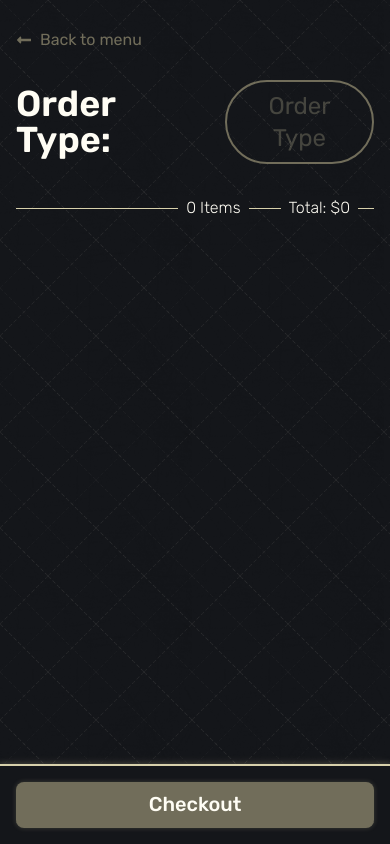
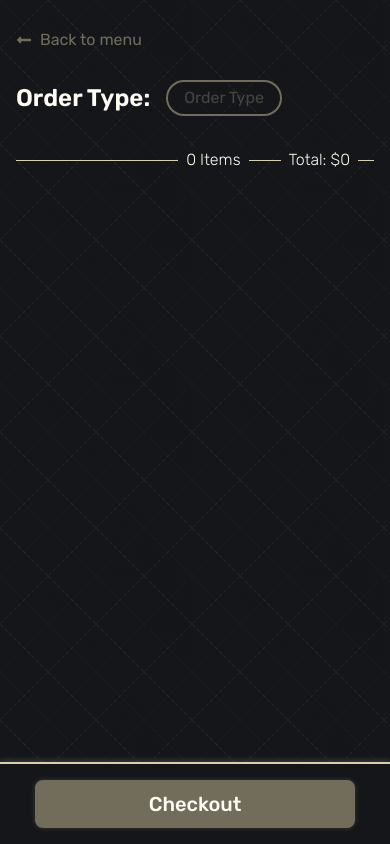
Before and after one commit to MXFrench/restaurant-menu, a React (Vite) app: page /order in a window 390 px wide. Built offline with nearby package versions, Linux system fonts and the light colour scheme; a web font is replaced by a local one.

Commit message:
Get picture in menu item cards and update styles for footer button.

```diff
--- a/src/components/CheckoutBtn.jsx
+++ b/src/components/CheckoutBtn.jsx
@@ -3,7 +3,7 @@
 const CheckoutBtn = () => {
   const navigate = useNavigate();
   return (
-    <button className="text-fg border-b-2 border-accent-2 shadow-main-sm rounded-lg text-xl font-medium text-center p-3 cursor-pointer transition bg-accent-2 hover:bg-accent-1 leading-none"
+    <button className="text-fg border-2 border-accent-2 hover:border-accent-1 shadow-main-sm rounded-lg text-xl font-medium text-center p-3 cursor-pointer transition bg-accent-2 hover:bg-accent-1 leading-none"
       onClick={() => navigate("/checkout")}
     >Checkout</button>
   )
--- a/src/components/OrderCard.jsx
+++ b/src/components/OrderCard.jsx
@@ -16,8 +16,16 @@
   }, [itemCount]);
 
   return (
-    <div className="shadow-main rounded-lg border-2 border-accent-2 bg-base p-1">
-      <div className="w-full h-full rounded-sm border-2 border-accent-1 p-4 flex justify-end">
+    <div className="shadow-main rounded-lg border-2 border-accent-2 bg-base p-1 relative overflow-hidden">
+      <div className="absolute h-full w-[calc(100%_-_20.8rem)] top-0 left-0">
+        <img className="h-full w-full object-cover"
+          src={item.imgUrl}
+          alt="food-image"
+        />
+
+      </div>
+      <div className="w-full h-full rounded-sm border-2 border-accent-1 p-4 flex justify-end relative">
+
         <div className="w-72">
           <h3 className="font-special leading-none text-accent-1 font-bold text-2xl">{item.name}</h3>
           <div className="flex gap-4 items-center mt-2">
--- a/src/pages/Order.jsx
+++ b/src/pages/Order.jsx
@@ -15,7 +15,7 @@
 
   return (
     <div className="h-screen bg-size-[12rem] grid grid-rows-[1fr_auto]" style={{backgroundImage: `url(${crissxcross})`}}>
-      <div className="flex flex-col gap-8 w-[min(100%,_80rem)] py-8 px-4 mx-auto overflow-y-auto">
+      <div className="flex flex-col gap-8 w-[min(100%,_100rem)] py-8 px-4 mx-auto overflow-y-auto">
         <button className="leading-none flex items-center gap-2 cursor-pointer text-accent-2 hover:text-accent-1 transition"
           onClick={() => navigate("/menu")}
         >
@@ -24,9 +24,9 @@
         </button>
 
         <div className="flex gap-4 items-center *:leading-none">
-          <h1 className="text-4xl font-semibold">Order Type: </h1>
+          <h1 className="text-2xl sm:text-4xl font-semibold">Order Type: </h1>
           <div className="relative">
-            <button className="text-2xl py-2 px-4 border-2 border-accent-2 text-accent-1 rounded-full cursor-pointer"
+            <button className="md:text-2xl py-2 px-4 border-2 border-accent-2 text-accent-1 rounded-full cursor-pointer"
               onClick={() => setIsOpen(prev => !prev)}
             >{orderType ? capitalize(orderType) : <span className="opacity-25 hover:opacity-50 transition">Order Type</span>}</button>
             {isOpen && <OrderTypeMenu setIsOpen={setIsOpen} />}
@@ -41,13 +41,15 @@
           </div>
         </div>
 
-        <div className="grid gap-8 sm:grid-cols-2 lg:grid-cols-3">
+        <div className="grid gap-8 md:grid-cols-2 xl:grid-cols-3">
           {orderItems.map(item => <OrderCard key={item.id} item={item} />)}
         </div>
       </div>
 
-      <footer className="p-4 border-t-2 border-accent-1 shadow-main bg-base grid">
-        <CheckoutBtn />
+      <footer className="p-4 border-t-2 border-accent-1 shadow-main bg-base">
+        <div className="grid grid-cols-[min(100%,_20rem)] justify-center">
+          <CheckoutBtn />
+        </div>
       </footer>
     </div>
   )
```
